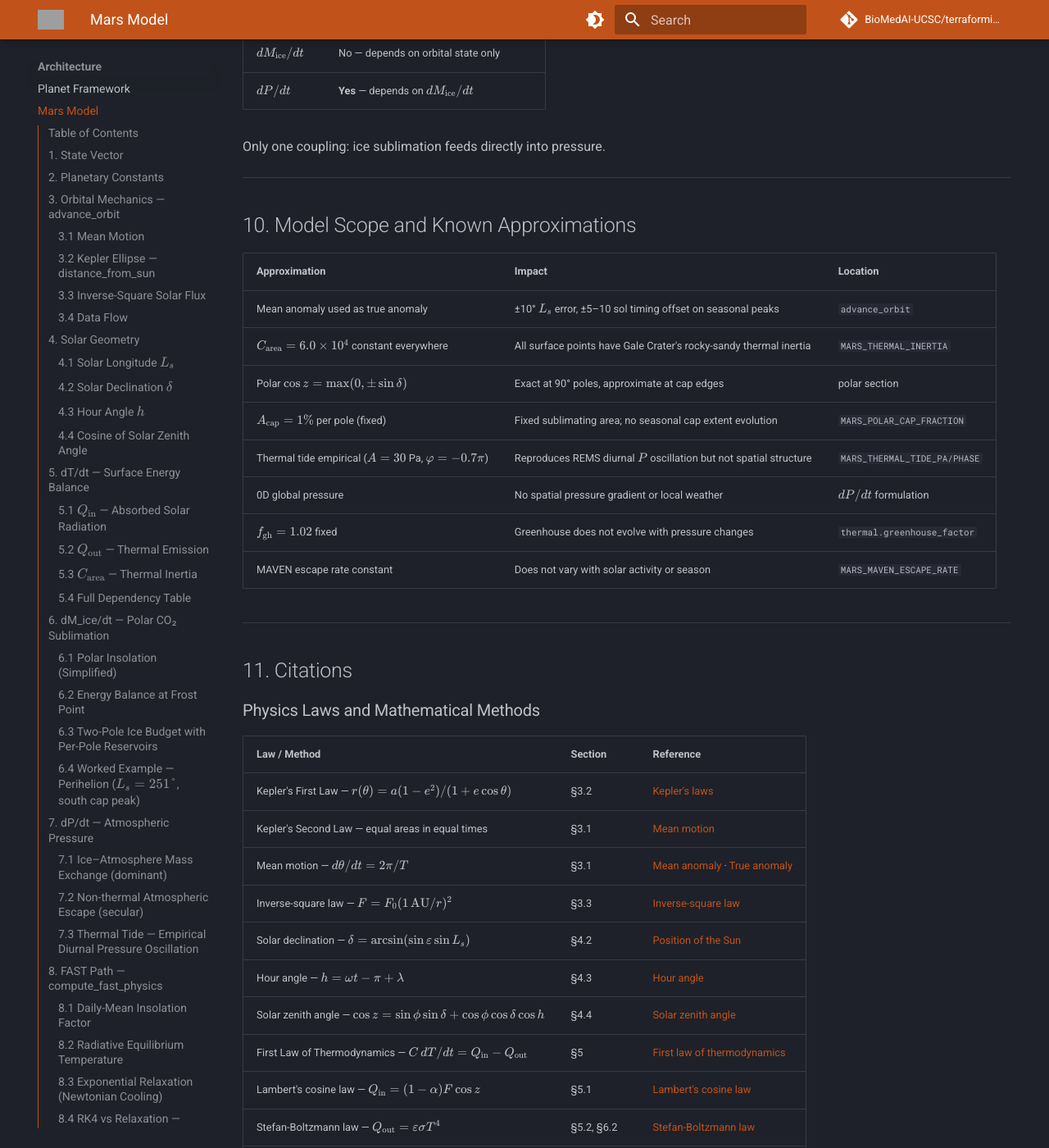
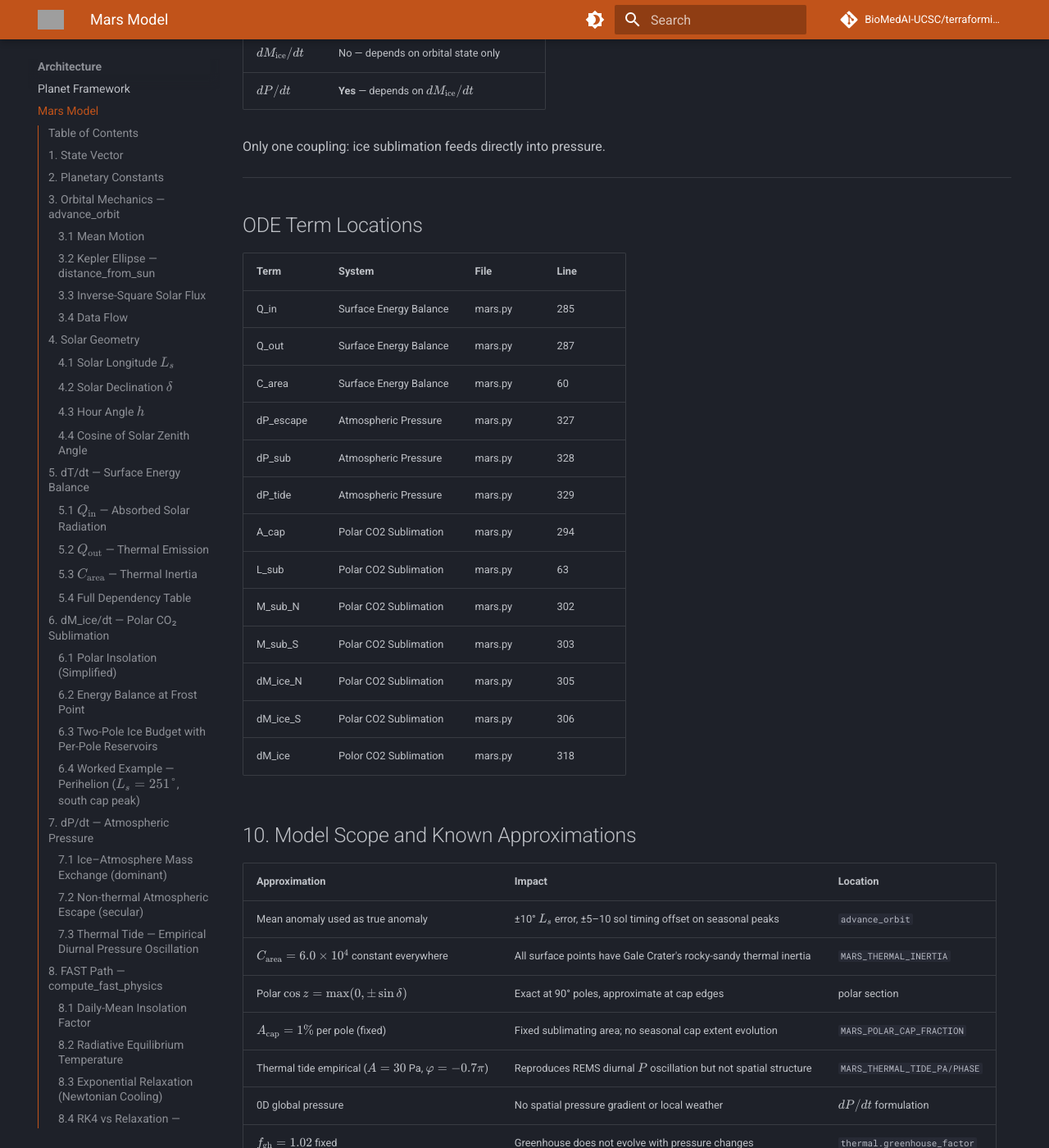
Before and after one commit to BioMedAI-UCSC/terraforming, an MkDocs documentation site: the page built from docs/architecture/mars.md, in a window 1280 px wide and 1400 px high, scrolled down 21106 px. Shown: the whole window at 82% size. Built offline with MkDocs 1.6.1 and Material for MkDocs 9.7.7, drawn with Linux system fonts in a browser that asks for light colours; comment, search, counter and statistics services are not loaded; grey boxes are pictures that could not be loaded.

Commit message:
Coupled ODE System Audit (T, P, M_ice)

```diff
--- a/docs/architecture/mars.md
+++ b/docs/architecture/mars.md
@@ -756,6 +756,23 @@ compute_derivatives(y = [T, P, M_ice])
 Only one coupling: ice sublimation feeds directly into pressure.
 
 ---
+## ODE Term Locations
+
+| Term | System | File | Line |
+|---|---|---|---|
+| Q_in | Surface Energy Balance | mars.py | 285 |
+| Q_out | Surface Energy Balance | mars.py | 287 |
+| C_area | Surface Energy Balance | mars.py | 60 |
+| dP_escape | Atmospheric Pressure | mars.py | 327 |
+| dP_sub | Atmospheric Pressure | mars.py | 328 |
+| dP_tide | Atmospheric Pressure | mars.py | 329 |
+| A_cap | Polar CO2 Sublimation | mars.py | 294 |
+| L_sub | Polar CO2 Sublimation | mars.py | 63 |
+| M_sub_N | Polar CO2 Sublimation | mars.py | 302 |
+| M_sub_S | Polar CO2 Sublimation | mars.py | 303 |
+| dM_ice_N | Polar CO2 Sublimation | mars.py | 305 |
+| dM_ice_S | Polar CO2 Sublimation | mars.py | 306 |
+| dM_ice | Polor CO2 Sublimation | mars.py | 318 |
 
 ## 10. Model Scope and Known Approximations
 
```
